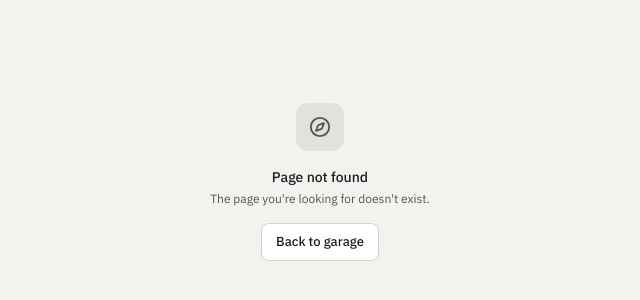
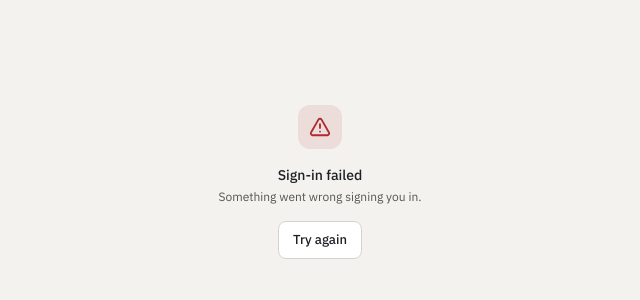
Before and after one commit to anyabreus/garage, a Next.js app: page /login/error in a window 1280 px wide. Before the commit this address had no page. Shown: the part 218-518 px from the top of the page, without its empty margins (320-960 px from the left). Built offline with nearby package versions, Linux system fonts and the light colour scheme.

Commit message:
Added error handling page for login failures and updated routing

```diff
--- /dev/null
+++ b/app/login/error/page.tsx
@@ -0,0 +1,36 @@
+import Link from "next/link";
+import { TriangleAlert } from "lucide-react";
+import Button from "@/components/ui/Button";
+
+const ERROR_MESSAGES: Record<string, string> = {
+  Configuration: "There's a problem with the sign-in setup. Try again shortly.",
+  AccessDenied: "You don't have access to sign in to this app.",
+  Verification: "That sign-in link has expired or was already used.",
+};
+
+export default async function LoginErrorPage({
+  searchParams,
+}: {
+  searchParams: Promise<{ error?: string }>;
+}) {
+  const { error } = await searchParams;
+  const message =
+    (error && ERROR_MESSAGES[error]) || "Something went wrong signing you in.";
+
+  return (
+    <div className="flex min-h-screen items-center justify-center bg-background p-10">
+      <div className="flex w-full max-w-85 flex-col items-center gap-4 text-center">
+        <div className="flex h-11 w-11 items-center justify-center rounded-xl bg-danger/10">
+          <TriangleAlert size={22} className="text-danger" />
+        </div>
+        <div>
+          <p className="text-sm font-medium">Sign-in failed</p>
+          <p className="mt-1 text-xs text-text-secondary">{message}</p>
+        </div>
+        <Link href="/login">
+          <Button variant="secondary">Try again</Button>
+        </Link>
+      </div>
+    </div>
+  );
+}
--- a/auth.ts
+++ b/auth.ts
@@ -19,6 +19,7 @@ export const { handlers, signIn, signOut, auth } = NextAuth({
   providers: [Google],
   pages: {
     signIn: "/login",
+    error: "/login/error",
   },
   session: {
     strategy: "database",
--- a/proxy.ts
+++ b/proxy.ts
@@ -3,7 +3,9 @@ import { auth } from "./auth";
 
 export default auth((req) => {
   const isLoggedIn = !!req.auth;
-  const isOnLoginPage = req.nextUrl.pathname === "/login";
+  const isOnLoginPage =
+    req.nextUrl.pathname === "/login" ||
+    req.nextUrl.pathname === "/login/error";
 
   if (req.nextUrl.pathname === "/") {
     return NextResponse.redirect(
@@ -21,5 +23,11 @@ export default auth((req) => {
 });
 
 export const config = {
-  matcher: ["/", "/login", "/vehicles/:path*", "/reminders/:path*"],
+  matcher: [
+    "/",
+    "/login",
+    "/login/error",
+    "/vehicles/:path*",
+    "/reminders/:path*",
+  ],
 };
```
